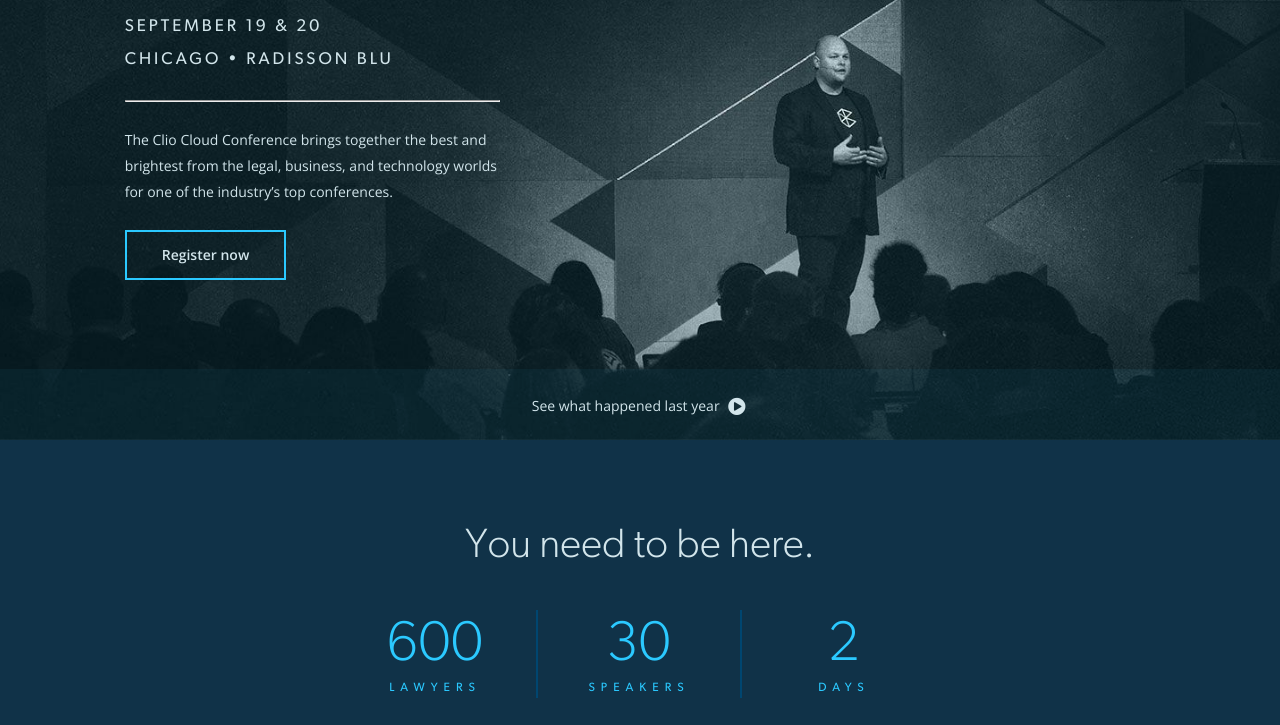
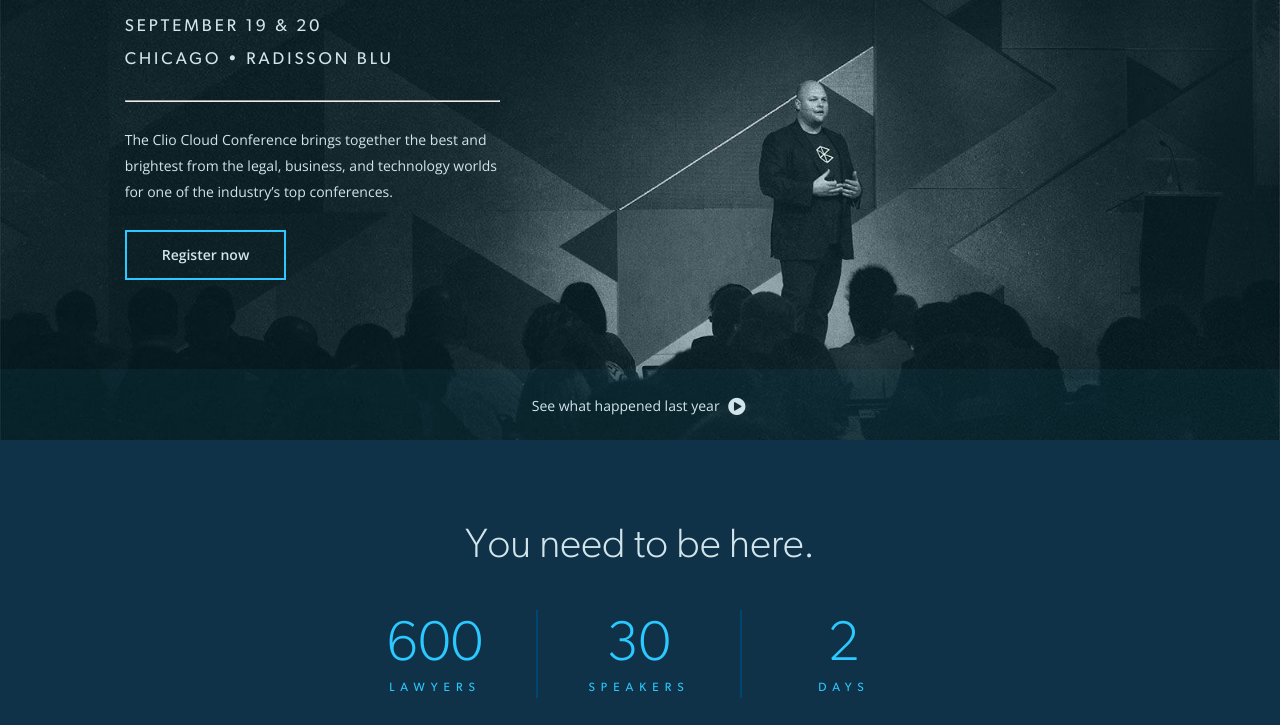
Before and after one commit to alexsutcliffe/ccc2016, a plain HTML site: page index.html in a window 1280 px wide. Shown: the part 271-996 px from the top of the page. Drawn offline with nearby package versions, Linux system fonts and the light colour scheme.

Commit message:
home fix

```diff
--- a/dev/scss/base/_global.scss
+++ b/dev/scss/base/_global.scss
@@ -8,6 +8,7 @@
 	overflow: hidden;
 	width: 100%;
 	z-index: 0;
+	padding-top: 80px;
 }
 
 header{
--- a/dev/scss/base/pages/_home.scss
+++ b/dev/scss/base/pages/_home.scss
@@ -4,7 +4,7 @@
 	section.hero{
 		background: url("../img/hero.jpg") no-repeat center center;
 		background-size: cover;
-		padding-top: 160px;
+		padding-top: 80px;
 		padding-bottom: 120px;
 
 		.hero-message{
```
Also changed, not shown: assets/css/main.css.
